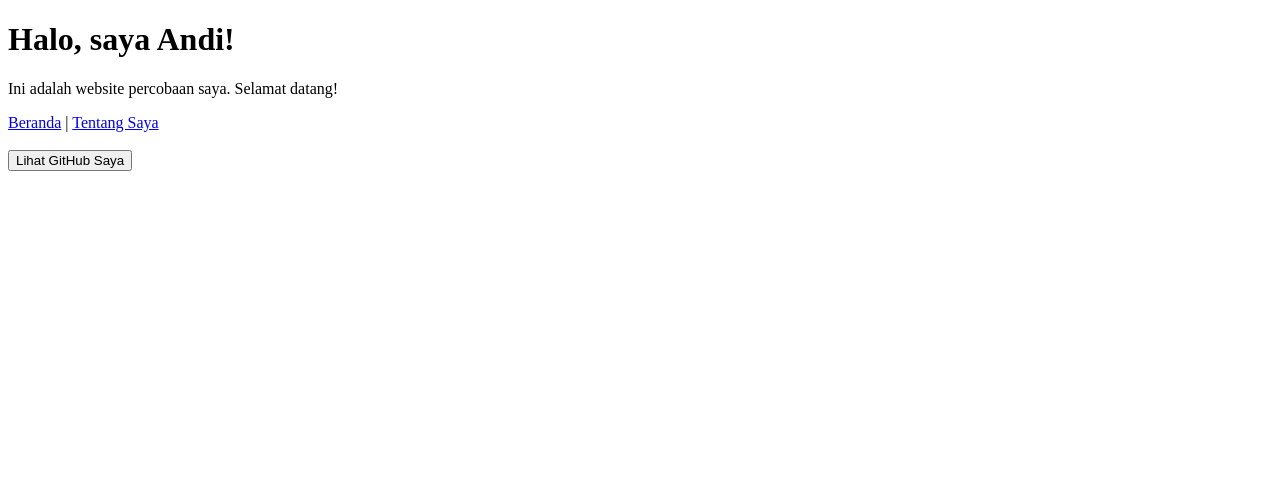
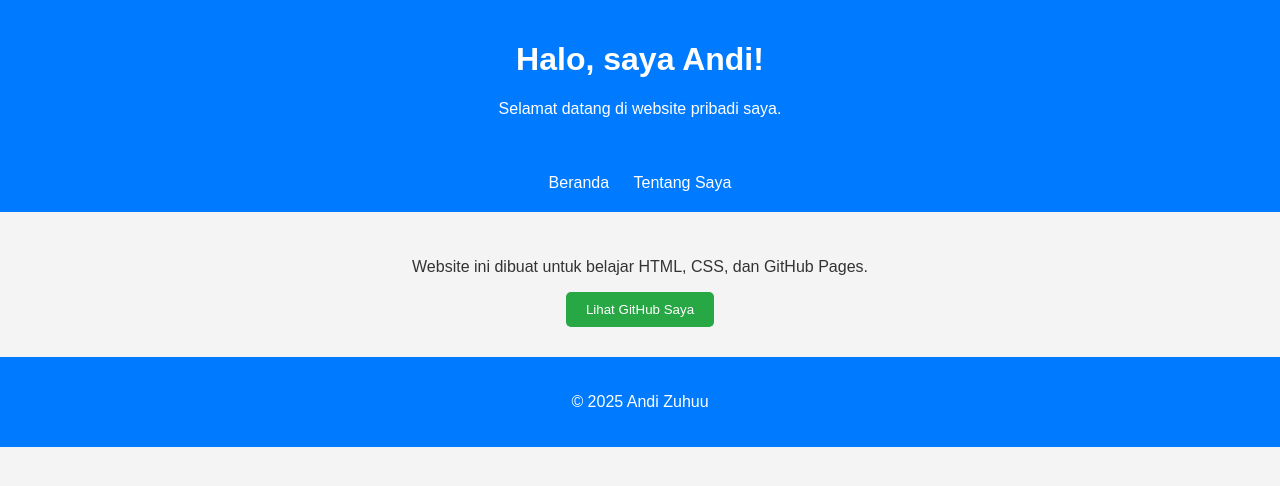
Before and after one commit to andizhuu/websiteku, a plain HTML site: page index.html in a window 1280 px wide. Drawn offline with Linux system fonts and the light colour scheme.

Commit message:
Tambahkan template HTML

```diff
--- a/index.html
+++ b/index.html
@@ -1,22 +1,33 @@
 <!DOCTYPE html>
-<html>
+<html lang="id">
 <head>
-  <meta charset="UTF-8">
+  <meta charset="UTF-8" />
+  <meta name="viewport" content="width=device-width, initial-scale=1.0" />
   <title>Website Andi</title>
+  <link rel="stylesheet" href="style.css" />
 </head>
 <body>
-  <h1>Halo, saya Andi!</h1>
-  <p>Ini adalah website percobaan saya. Selamat datang!</p>
 
-  <!-- Navigasi -->
+  <header>
+    <h1>Halo, saya Andi!</h1>
+    <p>Selamat datang di website pribadi saya.</p>
+  </header>
+
   <nav>
-    <a href="index.html">Beranda</a> |
+    <a href="index.html">Beranda</a>
     <a href="tentang.html">Tentang Saya</a>
   </nav>
 
-  <br>
-  <a href="https://github.com/andizhuu">
-    <button>Lihat GitHub Saya</button>
-  </a>
+  <main>
+    <p>Website ini dibuat untuk belajar HTML, CSS, dan GitHub Pages.</p>
+    <a href="https://github.com/andizhuu">
+      <button>Lihat GitHub Saya</button>
+    </a>
+  </main>
+
+  <footer>
+    <p>&copy; 2025 Andi Zuhuu</p>
+  </footer>
+
 </body>
 </html>
--- /dev/null
+++ b/style.css
@@ -0,0 +1,41 @@
+body {
+  font-family: sans-serif;
+  background-color: #f4f4f4;
+  color: #333;
+  margin: 0;
+  padding: 0;
+  text-align: center;
+}
+
+header, nav, footer {
+  background-color: #007bff;
+  color: white;
+  padding: 20px;
+}
+
+nav a {
+  color: white;
+  margin: 0 10px;
+  text-decoration: none;
+}
+
+nav a:hover {
+  text-decoration: underline;
+}
+
+main {
+  padding: 30px;
+}
+
+button {
+  background-color: #28a745;
+  border: none;
+  color: white;
+  padding: 10px 20px;
+  border-radius: 5px;
+  cursor: pointer;
+}
+
+button:hover {
+  background-color: #218838;
+}
```
Also changed, not shown: tentang.html (+1 -0 lines).
